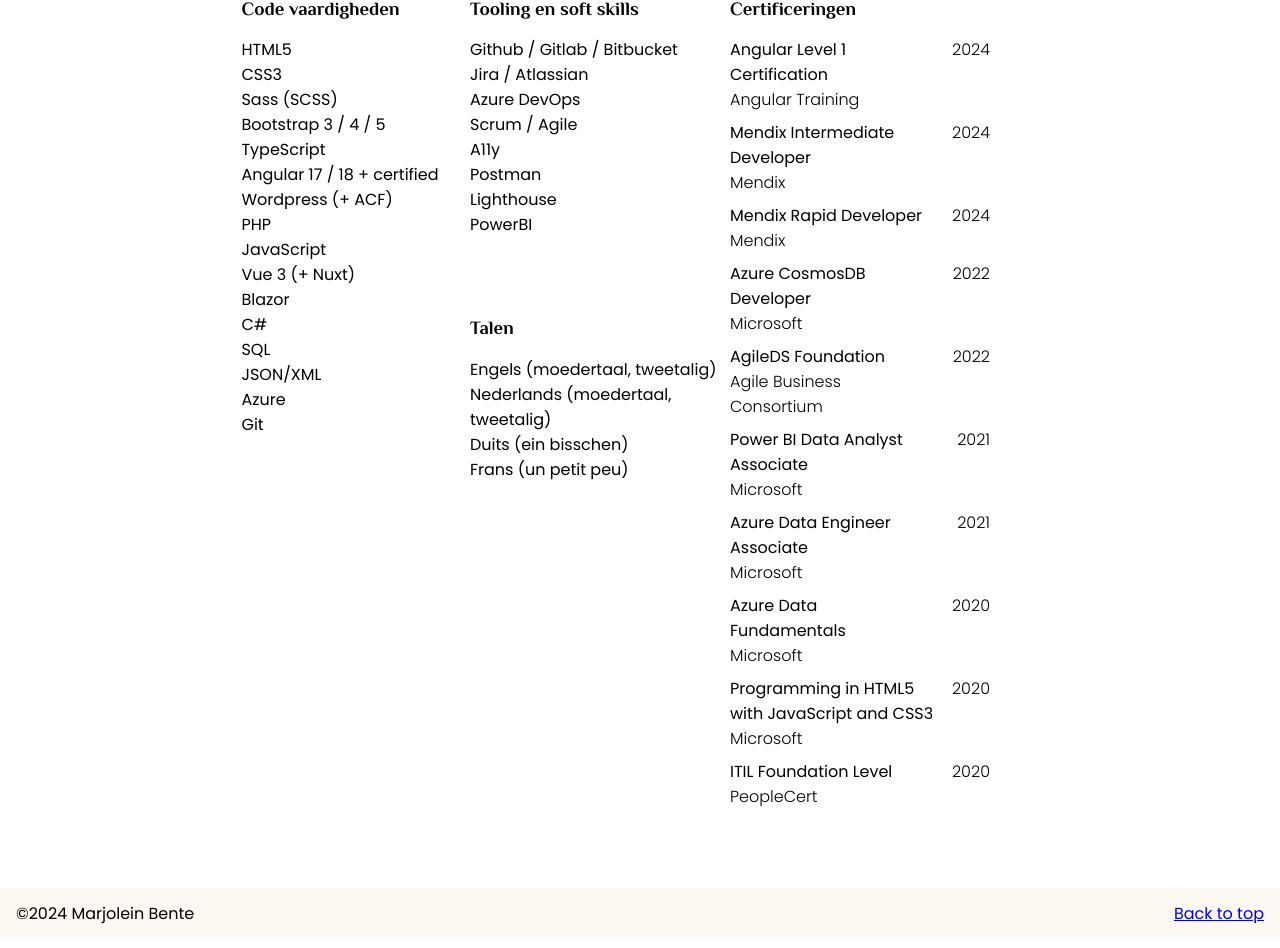
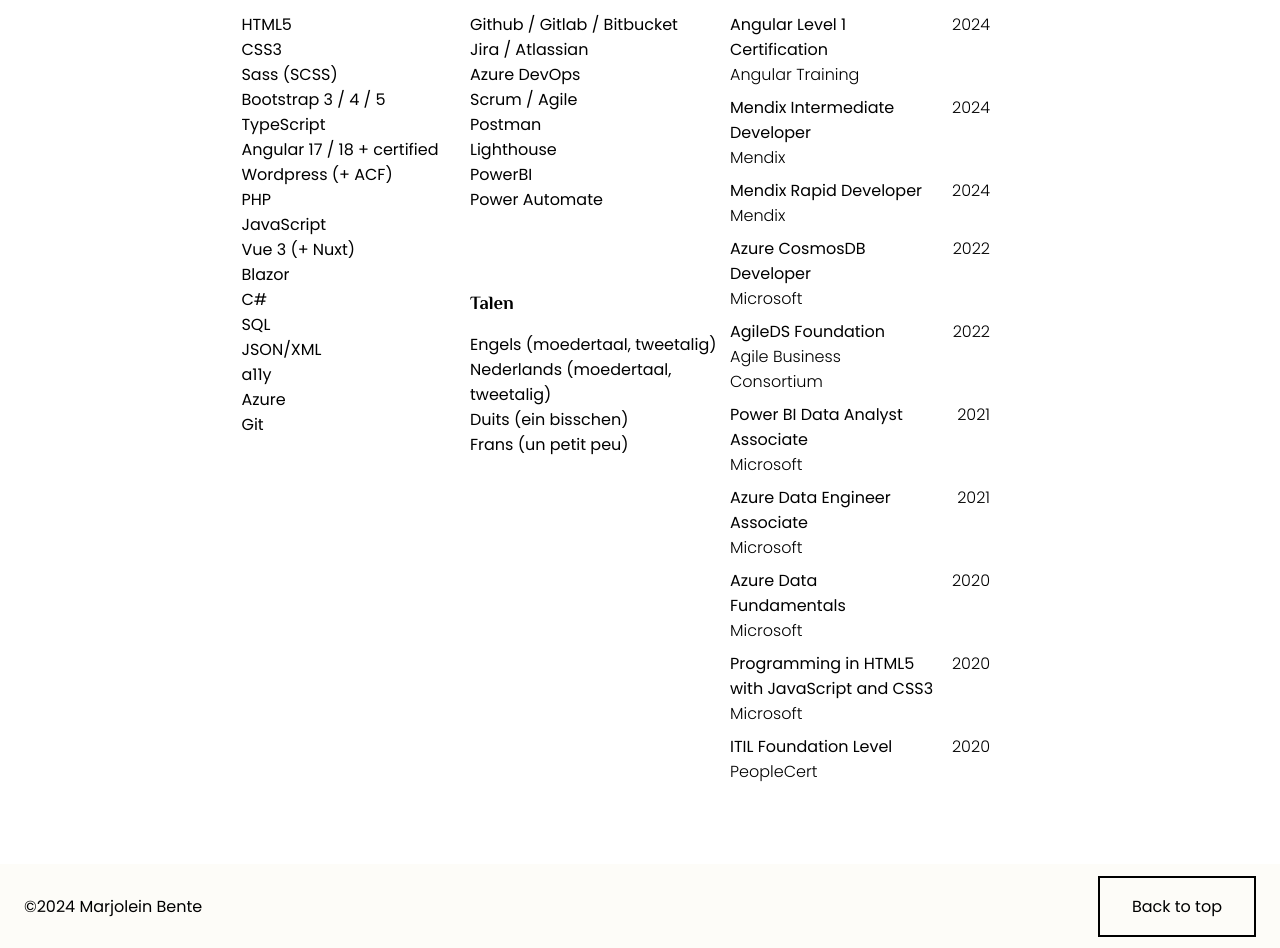
Before and after one commit to Menatith/resume, an Angular app: page / in a window 1280 px wide. Shown: the part 3120-4068 px from the top of the page. Built offline with nearby package versions, Linux system fonts and the light colour scheme.

Commit message:
bugfix description. Footer style, smooth scroll

```diff
--- a/src/app/footer/footer.component.css
+++ b/src/app/footer/footer.component.css
@@ -1,6 +1,30 @@
 footer {
   display: flex;
   justify-content: space-between;
-  background: var(--header-bg-opaque);
-  padding: 0.7rem 1rem;
+  align-items: center;
+  background: var(--header-bg-semi-trans);
+  padding: 0.7rem 1.5rem;
 }
+
+a {
+  color: inherit;
+  text-decoration: none;
+  padding: 1rem;
+  border: 2px solid black;
+}
+
+a:visited {
+  color: inherit;
+}
+
+@media (min-width: 798px) {
+  footer {
+    display: flex;
+    justify-content: space-between;
+    align-items: center;
+  }
+
+  a {
+    padding: 1rem 2rem;
+  }
+}
--- a/src/app/skills/skills.component.html
+++ b/src/app/skills/skills.component.html
@@ -19,22 +19,23 @@
         <li>C#</li>
         <li>SQL</li>
         <li>JSON/XML</li>
+        <li>a11y</li>
         <li>Azure</li>
         <li>Git</li>
       </ul>
     </div>
     <div class="column-2">
       <div class="tooling-skills">
-        <h3>Tooling en soft skills</h3>
+        <h3>Tooling en overig</h3>
         <ul>
           <li>Github / Gitlab / Bitbucket</li>
           <li>Jira / Atlassian</li>
           <li>Azure DevOps</li>
           <li>Scrum / Agile</li>
-          <li>A11y</li>
           <li>Postman</li>
           <li>Lighthouse</li>
           <li>PowerBI</li>
+          <li>Power Automate</li>
         </ul>
       </div>
       <div class="language-skills">
--- a/src/index.html
+++ b/src/index.html
@@ -1,9 +1,12 @@
 <!DOCTYPE html>
-<html lang="nl">
+<html lang="NL">
   <head>
     <meta charset="utf-8" />
     <meta name="author" content="Marjolein Bente" />
-    <meta name="description" content="CV pagina van Marjolein Bente, front-end software developer"
+    <meta
+      name="description"
+      content="CV pagina van Marjolein Bente, front-end software developer"
+    />
     <title>Marjolein Bente | Developer</title>
     <base href="/" />
     <meta name="viewport" content="width=device-width, initial-scale=1" />
--- a/src/styles.css
+++ b/src/styles.css
@@ -10,6 +10,7 @@
 /* add border box sizing to the page right from the start */
 html {
   box-sizing: border-box;
+  scroll-behavior: smooth;
 }
 
 *,
```
